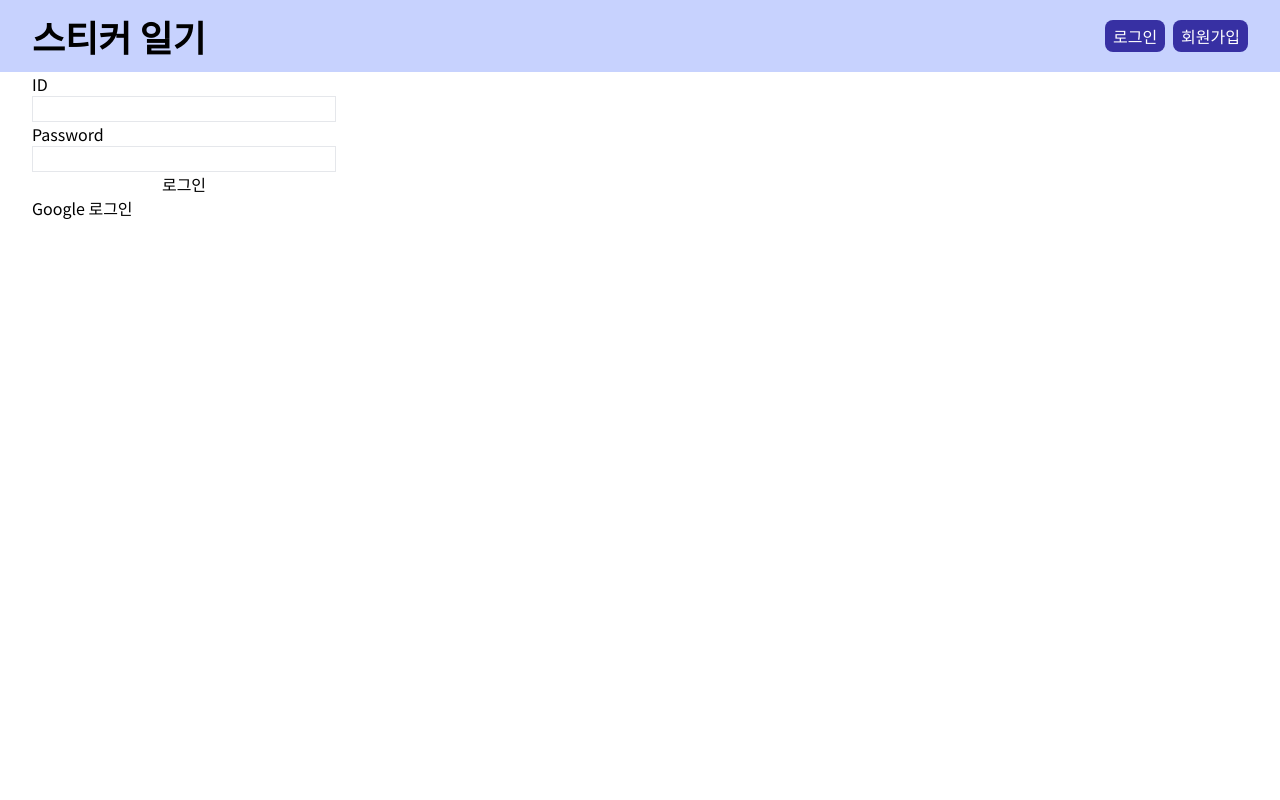
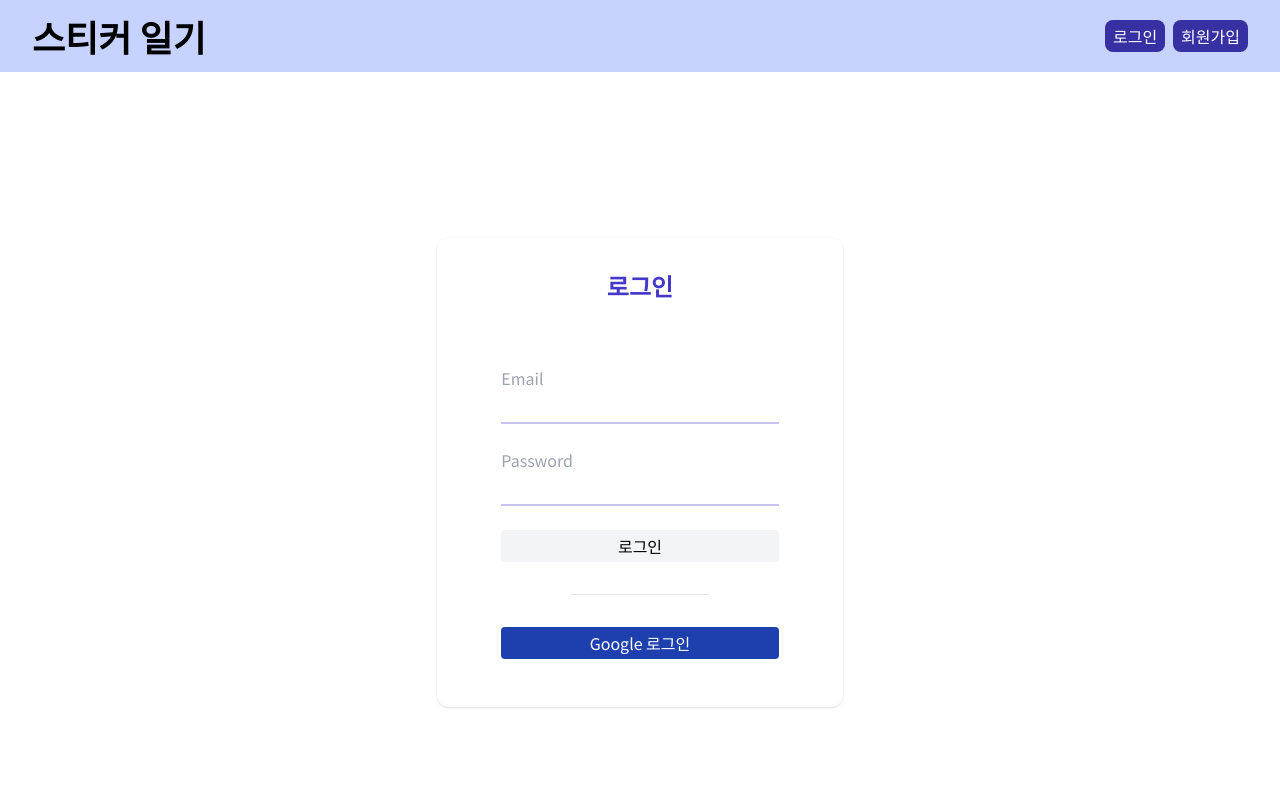
Before and after one commit to cozups/sticker-diary, a Next.js app: page /login in a window 1280 px wide. Shown: the top 800 px of the page. Built offline with nearby package versions, Linux system fonts and the light colour scheme; no server answers.

Commit message:
change layout - login, join form

```diff
--- a/src/app/(auth)/join/page.tsx
+++ b/src/app/(auth)/join/page.tsx
@@ -2,6 +2,8 @@
 
 import { SubmitHandler, useForm } from 'react-hook-form';
 import { useRouter } from 'next/navigation';
+import StyledInput from '@/app/components/UI/StyledInput';
+import Button from '@/app/components/UI/Button';
 
 interface FormInput {
   username: string;
@@ -42,32 +44,40 @@ export default function Join() {
   };
 
   return (
-    <form onSubmit={handleSubmit(onSubmit)} className="flex flex-col w-1/4">
-      <div className="flex flex-col my-2">
-        <label htmlFor="username">Username</label>
-        <input
+    <form onSubmit={handleSubmit(onSubmit)} className="flex flex-col">
+      <h1 className="text-center text-2xl font-bold mb-8 py-8 w-full text-indigo-700">
+        회원 가입
+      </h1>
+      <div className="px-16 mb-2 flex flex-col justify-center items-center">
+        <div className="flex flex-col w-full mb-3">
+          <label className="text-gray-400" htmlFor="username">
+            Username
+          </label>
+          <StyledInput
+            id="username"
             {...register('username', { required: true })}
-          className={InputStyle}
           />
           {errors.username && <p>Username is required.</p>}
         </div>
 
-      <div className="flex flex-col my-2">
-        <label htmlFor="email">Email</label>
-        <input
+        <div className="flex flex-col my-3 w-full">
+          <label className="text-gray-400" htmlFor="email">
+            Email
+          </label>
+          <StyledInput
             id="email"
-          className={InputStyle}
             {...register('email', { required: true, pattern: /^\S+@\S+$/i })}
           />
           {errors.email && <p>Email is required and must include @.</p>}
         </div>
 
-      <div className="flex flex-col my-2">
-        <label htmlFor="password">Password</label>
-        <input
+        <div className="flex flex-col my-3 w-full">
+          <label className="text-gray-400" htmlFor="password">
+            Password
+          </label>
+          <StyledInput
             id="password"
             type="password"
-          className={InputStyle}
             {...register('password', { required: true, minLength: 6 })}
           />
           {errors.password && (
@@ -75,12 +85,13 @@ export default function Join() {
           )}
         </div>
 
-      <div className="flex flex-col my-2">
-        <label htmlFor="confirmPassword">Confirm Password</label>
-        <input
+        <div className="flex flex-col mt-3 mb-6 w-full">
+          <label className="text-gray-400" htmlFor="confirmPassword">
+            Confirm Password
+          </label>
+          <StyledInput
             id="confirmPassword"
             type="password"
-          className={InputStyle}
             {...register('confirmPassword', {
               required: true,
               validate: (value) =>
@@ -90,7 +101,13 @@ export default function Join() {
           {errors.confirmPassword && <p>{errors.confirmPassword.message}</p>}
         </div>
 
-      <button type="submit">Sign Up</button>
+        <Button
+          customStyle="bg-gray-100 w-full hover:bg-gray-200 transition-color ease-in duration-100"
+          type="submit"
+        >
+          Sign Up
+        </Button>
+      </div>
     </form>
   );
 }
--- /dev/null
+++ b/src/app/(auth)/layout.tsx
@@ -0,0 +1,13 @@
+export default function AuthFormLayout({
+  children,
+}: {
+  children: React.ReactNode;
+}) {
+  return (
+    <div className="flex items-center justify-center h-full">
+      <div className="w-1/3 shadow pb-12 rounded-xl overflow-hidden">
+        {children}
+      </div>
+    </div>
+  );
+}
--- a/src/app/(auth)/login/page.tsx
+++ b/src/app/(auth)/login/page.tsx
@@ -1,5 +1,7 @@
 'use client';
 
+import Button from '@/app/components/UI/Button';
+import StyledInput from '@/app/components/UI/StyledInput';
 import { signIn } from 'next-auth/react';
 import { SubmitHandler, useForm } from 'react-hook-form';
 
@@ -35,32 +37,52 @@ export default function LoginPage() {
   };
 
   return (
-    <div>
-      <form onSubmit={handleSubmit(onSubmit)} className="flex flex-col w-1/4">
-        <div className="flex flex-col">
-          <label htmlFor="email">ID</label>
-          <input
+    <div className="flex flex-col items-center justify-center px-16">
+      <form onSubmit={handleSubmit(onSubmit)} className="flex flex-col w-full">
+        <h1 className="text-center text-2xl font-bold mb-8 py-8 w-full text-indigo-700">
+          로그인
+        </h1>
+        <div className="flex flex-col justify-center items-center">
+          <div className="flex flex-col w-full mb-3">
+            <label className="text-gray-400" htmlFor="email">
+              Email
+            </label>
+            <StyledInput
               id="email"
               {...register('email', { required: true })}
-            className="border"
             />
             {errors.email && <p>이메일을 입력하세요.</p>}
           </div>
 
-        <div className="flex flex-col">
-          <label htmlFor="password">Password</label>
-          <input
+          <div className="flex flex-col w-full mt-3 mb-6">
+            <label className="text-gray-400" htmlFor="password">
+              Password
+            </label>
+            <StyledInput
               id="password"
               type="password"
               {...register('password', { required: true })}
-            className="border"
             />
             {errors.password && <p>비밀번호를 입력하세요.</p>}
           </div>
 
-        <button type="submit">로그인</button>
+          <Button
+            customStyle="bg-gray-100 w-full hover:bg-gray-200 transition-color ease-in duration-100"
+            type="submit"
+          >
+            로그인
+          </Button>
+        </div>
       </form>
-      <button onClick={onGoogleLogin}>Google 로그인</button>
+
+      <div className="w-1/2 h-0 border-b my-8"></div>
+
+      <Button
+        customStyle="bg-blue-800 text-white w-full hover:bg-blue-900 transition-color ease-in duration-100"
+        onClick={onGoogleLogin}
+      >
+        Google 로그인
+      </Button>
     </div>
   );
 }
--- a/src/app/components/UI/Button.tsx
+++ b/src/app/components/UI/Button.tsx
@@ -1,10 +1,20 @@
 'use client';
 
-interface ButtonProps {
+import { ButtonHTMLAttributes } from 'react';
+
+interface ButtonProps extends ButtonHTMLAttributes<HTMLButtonElement> {
   children: React.ReactNode;
-  onClick?: (e?: React.MouseEvent) => void;
+  customStyle?: string;
 }
 
-export default function Button({ children, onClick }: ButtonProps) {
-  return <button onClick={onClick}>{children}</button>;
+export default function Button({
+  children,
+  customStyle = '',
+  onClick,
+}: ButtonProps) {
+  return (
+    <button className={'rounded px-2 py-1 ' + customStyle} onClick={onClick}>
+      {children}
+    </button>
+  );
 }
--- /dev/null
+++ b/src/app/components/UI/StyledInput.tsx
@@ -0,0 +1,19 @@
+import { InputHTMLAttributes, forwardRef } from 'react';
+
+const StyledInput = forwardRef<
+  HTMLInputElement,
+  InputHTMLAttributes<HTMLInputElement>
+>((props, ref) => {
+  console.log(props);
+  return (
+    <input
+      className="px-2 py-1 border-b-2 border-indigo-700 border-opacity-30"
+      ref={ref}
+      {...props}
+    />
+  );
+});
+
+StyledInput.displayName = 'StyledInput';
+
+export default StyledInput;
```
Lines whose indentation alone changed are shown as unchanged.
